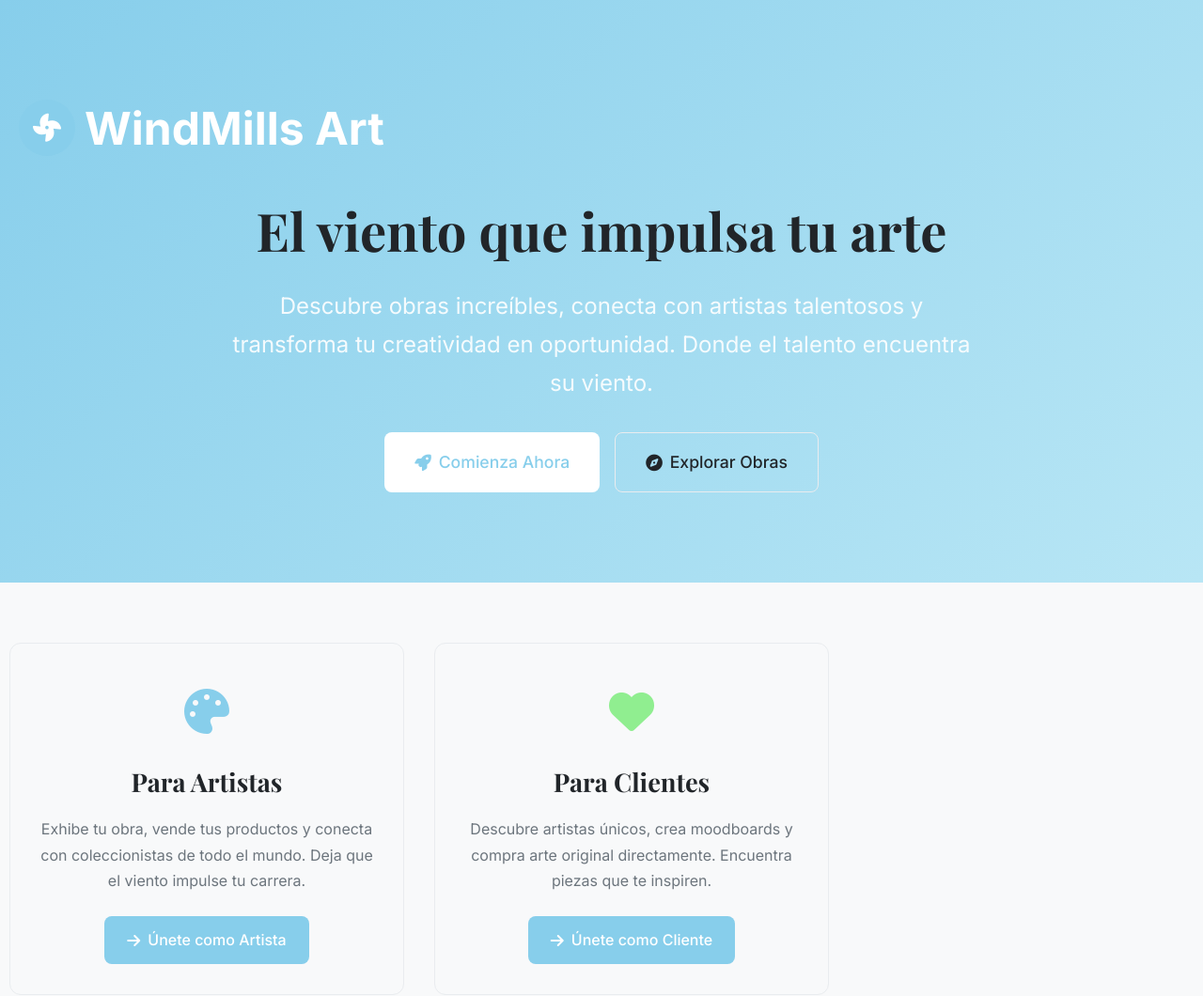
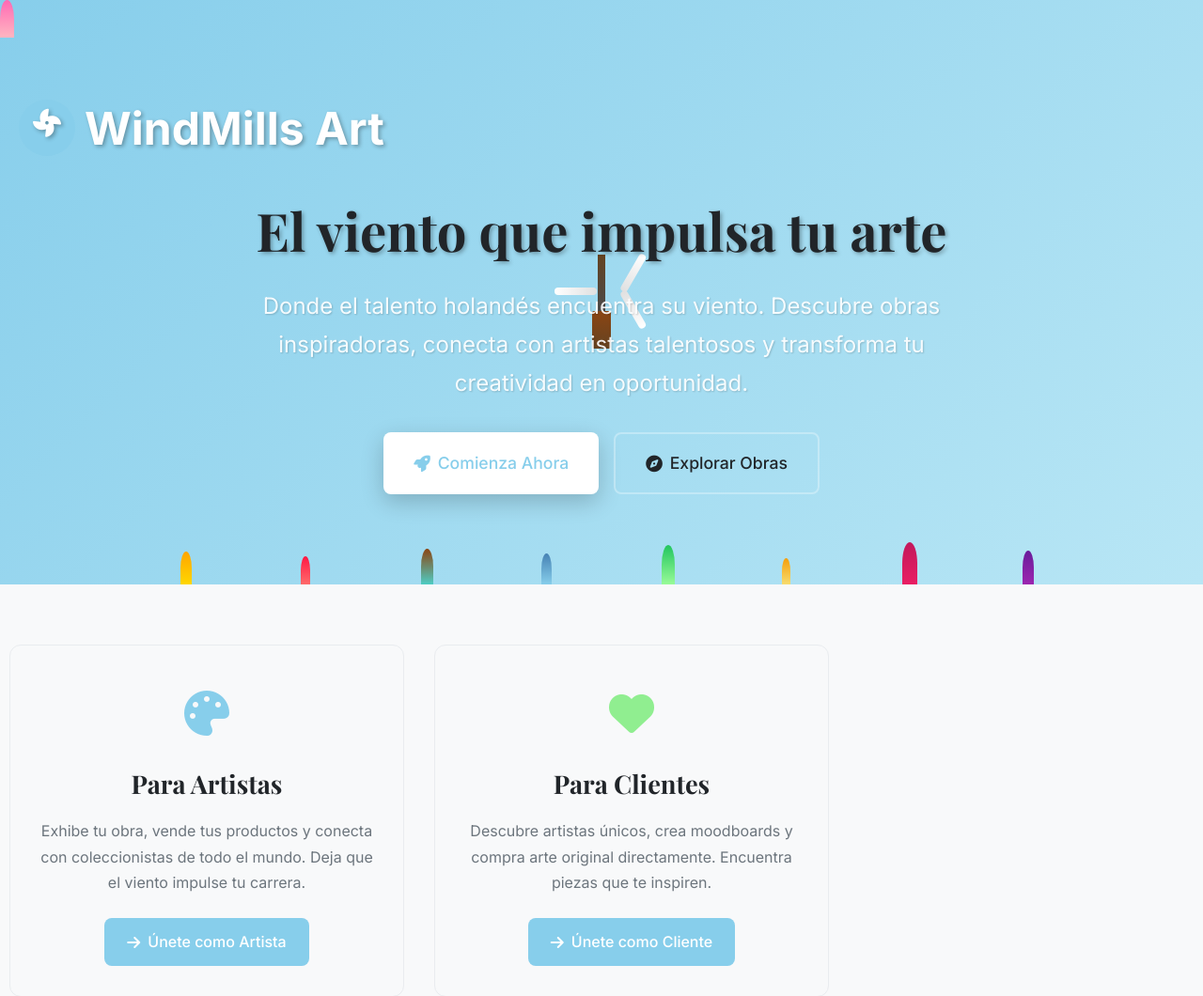
Before and after one commit to frankalexander-GM/pagina-wed, a Flask app: page / in a window 1280 px wide. Shown: the part 115-1175 px from the top of the page at 94% size. Run offline with Flask 3, Linux system fonts and the light colour scheme.

Commit message:
feat: hero section mejorada con molino holandés animado
- Implementar molino de viento animado con aspas rotativas
- Agregar campo de tulipanes con animación de balanceo
- Crear fondo hero con ilustración dinámica
- Mejorar diseño con sombras y efectos visuales
- Actualizar título a 'El viento que impulsa tu arte holandés'
- Agregar animaciones CSS para movimiento natural
- Implementar experiencia visual inmersiva y única

```diff
--- a/app/controllers/public.py
+++ b/app/controllers/public.py
@@ -257,17 +257,3 @@
     return jsonify({
         'resultados': resultados
     })
-
-@public_bp.route('/categorias')
-def categorias():
-    """
-    Página de todas las categorías
-    """
-    service_factory = get_service_factory()
-    categoria_service = service_factory.get_categoria_service()
-
-    # Obtener todas las categorías con conteo de obras
-    categorias_con_obras = categoria_service.get_all_with_obras_count()
-
-    return render_template('public/categorias.html',
-                         categorias=categorias_con_obras)
--- a/app/templates/public/home.html
+++ b/app/templates/public/home.html
@@ -3,34 +3,73 @@
 {% block title %}WindMills Art - El viento que impulsa tu arte{% endblock %}
 
 {% block content %}
-<!-- Hero Section estilo Behance -->
-<section class="section" style="background: linear-gradient(135deg, var(--azul-cielo), var(--azul-cielo-claro)); color: white; text-align: center; padding: 6rem 0;">
-    <div class="container">
+<!-- Hero Section con Molino Holandés Animado -->
+<section class="section hero-section" style="background: linear-gradient(135deg, var(--azul-cielo), var(--azul-cielo-claro)); color: white; text-align: center; padding: 6rem 0; position: relative; overflow: hidden;">
+    <!-- Fondo animado de tulipanes -->
+    <div class="tulip-field" style="position: absolute; bottom: 0; left: 0; width: 100%; height: 100%; pointer-events: none;">
+        <div class="tulip" style="position: absolute; width: 15px; height: 40px; background: linear-gradient(to top, #FFB6C1, #FF69B4); border-radius: 50% 50% 0 0; transform-origin: bottom center; animation: sway 3s ease-in-out infinite;">
+            <div class="tulip-petals" style="position: absolute; top: -20px; left: -8px;">
+                <div class="petal" style="position: absolute; width: 12px; height: 8px; background: #FFB6C1; border-radius: 50% 0; transform-origin: bottom center; animation: petal-wave 2s ease-in-out infinite;"></div>
+                <div class="petal" style="position: absolute; top: -20px; left: 0px; width: 12px; height: 8px; background: #FF69B4; border-radius: 0 50%; transform-origin: bottom center; animation: petal-wave 2s ease-in-out infinite 0.3s;"></div>
+                <div class="petal" style="position: absolute; top: -20px; left: 8px; width: 12px; height: 8px; background: #FFB6C1; border-radius: 50% 0 0 50%; transform-origin: bottom center; animation: petal-wave 2s ease-in-out infinite 0.6s;"></div>
+            </div>
+        </div>
+
+        <!-- Múltiples tulipanes -->
+        <div class="tulip" style="position: absolute; bottom: 0; left: 15%; width: 12px; height: 35px; background: linear-gradient(to top, #FFD700, #FFA500); border-radius: 50% 50% 0 0; transform-origin: bottom center; animation: sway 3s ease-in-out infinite 0.5s;"></div>
+        <div class="tulip" style="position: absolute; bottom: 0; left: 25%; width: 10px; height: 30px; background: linear-gradient(to top, #FF6B6B, #FF1744); border-radius: 50% 50% 0 0; transform-origin: bottom center; animation: sway 3s ease-in-out infinite 1s;"></div>
+        <div class="tulip" style="position: absolute; bottom: 0; left: 35%; width: 13px; height: 38px; background: linear-gradient(to top, #4ECDC4, #8B4513); border-radius: 50% 50% 0 0; transform-origin: bottom center; animation: sway 3s ease-in-out infinite 1.5s;"></div>
+        <div class="tulip" style="position: absolute; bottom: 0; left: 45%; width: 11px; height: 33px; background: linear-gradient(to top, #87CEEB, #4682B4); border-radius: 50% 50% 0 0; transform-origin: bottom center; animation: sway 3s ease-in-out infinite 2s;"></div>
+        <div class="tulip" style="position: absolute; bottom: 0; left: 55%; width: 14px; height: 42px; background: linear-gradient(to top, #98FB98, #22C55E); border-radius: 50% 50% 0 0; transform-origin: bottom center; animation: sway 3s ease-in-out infinite 2.5s;"></div>
+        <div class="tulip" style="position: absolute; bottom: 0; left: 65%; width: 9px; height: 28px; background: linear-gradient(to top, #F7DC6F, #F59E0B); border-radius: 50% 50% 0 0; transform-origin: bottom center; animation: sway 3s ease-in-out infinite 3s;"></div>
+        <div class="tulip" style="position: absolute; bottom: 0; left: 75%; width: 16px; height: 45px; background: linear-gradient(to top, #E91E63, #C2185B); border-radius: 50% 50% 0 0; transform-origin: bottom center; animation: sway 3s ease-in-out infinite 3.5s;"></div>
+        <div class="tulip" style="position: absolute; bottom: 0; left: 85%; width: 12px; height: 36px; background: linear-gradient(to top, #9C27B0, #6A1B9A); border-radius: 50% 50% 0 0; transform-origin: bottom center; animation: sway 3s ease-in-out infinite 4s;"></div>
+    </div>
+
+    <!-- Molino de viento animado -->
+    <div class="windmill-container" style="position: absolute; top: 50%; left: 50%; transform: translate(-50%, -50%); z-index: 10;">
+        <div class="windmill" style="width: 120px; height: 120px; position: relative; animation: float-windmill 8s ease-in-out infinite;">
+            <!-- Base del molino -->
+            <div class="windmill-base" style="position: absolute; bottom: 0; left: 50%; transform: translateX(-50%); width: 20px; height: 40px; background: linear-gradient(to bottom, #8B4513, #654321); border-radius: 2px;"></div>
+
+            <!-- Torres del molino -->
+            <div class="windmill-tower" style="position: absolute; bottom: 40px; left: 50%; transform: translateX(-50%); width: 8px; height: 60px; background: linear-gradient(to bottom, #654321, #4A4A4A);"></div>
+
+            <!-- Aspas del molino -->
+            <div class="windmill-blades" style="position: absolute; top: 5px; left: 50%; transform: translateX(-50%); width: 100px; height: 100px; animation: rotate-blades 2s linear infinite;">
+                <div class="blade" style="position: absolute; top: 50%; left: 0; width: 45px; height: 8px; background: linear-gradient(to right, #FFFFFF, #E0E0E0); transform-origin: right center; border-radius: 4px;"></div>
+                <div class="blade" style="position: absolute; top: 50%; left: 50%; transform: translateX(-50%) rotate(120deg); width: 45px; height: 8px; background: linear-gradient(to right, #FFFFFF, #E0E0E0); transform-origin: right center; border-radius: 4px;"></div>
+                <div class="blade" style="position: absolute; top: 50%; left: 50%; transform: translateX(-50%) rotate(240deg); width: 45px; height: 8px; background: linear-gradient(to right, #FFFFFF, #E0E0E0); transform-origin: right center; border-radius: 4px;"></div>
+            </div>
+        </div>
+    </div>
+
+    <div class="container" style="position: relative; z-index: 20;">
         <div class="mb-4">
-            <div class="logo" style="color: white; font-size: 3rem; margin-bottom: 1rem;">
-                <div class="logo-icon" style="width: 60px; height: 60px; font-size: 30px;">
+            <div class="logo" style="color: white; font-size: 3rem; margin-bottom: 1rem; text-shadow: 2px 2px 4px rgba(0,0,0,0.3);">
+                <div class="logo-icon" style="width: 60px; height: 60px; font-size: 30px; display: inline-block; animation: pulse 2s ease-in-out infinite;">
                     <i class="fas fa-fan"></i>
                 </div>
                 WindMills Art
             </div>
         </div>
 
-        <h1 style="font-size: 3.5rem; font-weight: 700; margin-bottom: 1.5rem;">
+        <h1 style="font-size: 3.5rem; font-weight: 700; margin-bottom: 1.5rem; text-shadow: 2px 2px 4px rgba(0,0,0,0.3);">
             El viento que impulsa tu arte
         </h1>
 
-        <p style="font-size: 1.5rem; margin-bottom: 2rem; max-width: 800px; margin-left: auto; margin-right: auto; opacity: 0.9;">
-            Descubre obras increíbles, conecta con artistas talentosos y transforma tu creatividad en oportunidad.
-            Donde el talento encuentra su viento.
+        <p style="font-size: 1.5rem; margin-bottom: 2rem; max-width: 800px; margin-left: auto; margin-right: auto; opacity: 0.9; text-shadow: 1px 1px 2px rgba(0,0,0,0.2);">
+            Donde el talento holandés encuentra su viento.
+            Descubre obras inspiradoras, conecta con artistas talentosos y transforma tu creatividad en oportunidad.
         </p>
 
         <div style="display: flex; gap: 1rem; justify-content: center; flex-wrap: wrap;">
             {% if not current_user.is_authenticated %}
-                <a href="{{ url_for('auth.register') }}" class="btn" style="background: white; color: var(--primary); font-size: 1.1rem; padding: 1rem 2rem;">
+                <a href="{{ url_for('auth.register') }}" class="btn" style="background: white; color: var(--primary); font-size: 1.1rem; padding: 1rem 2rem; box-shadow: 0 8px 25px rgba(0,0,0,0.2); transition: all 0.3s ease;">
                     <i class="fas fa-rocket"></i>
                     Comienza Ahora
                 </a>
-                <a href="{{ url_for('public.explorar') }}" class="btn btn-secondary" style="font-size: 1.1rem; padding: 1rem 2rem;">
+                <a href="{{ url_for('public.explorar') }}" class="btn btn-secondary" style="font-size: 1.1rem; padding: 1rem 2rem; border: 2px solid rgba(255,255,255,0.3); transition: all 0.3s ease;">
                     <i class="fas fa-compass"></i>
                     Explorar Obras
                 </a>
```
